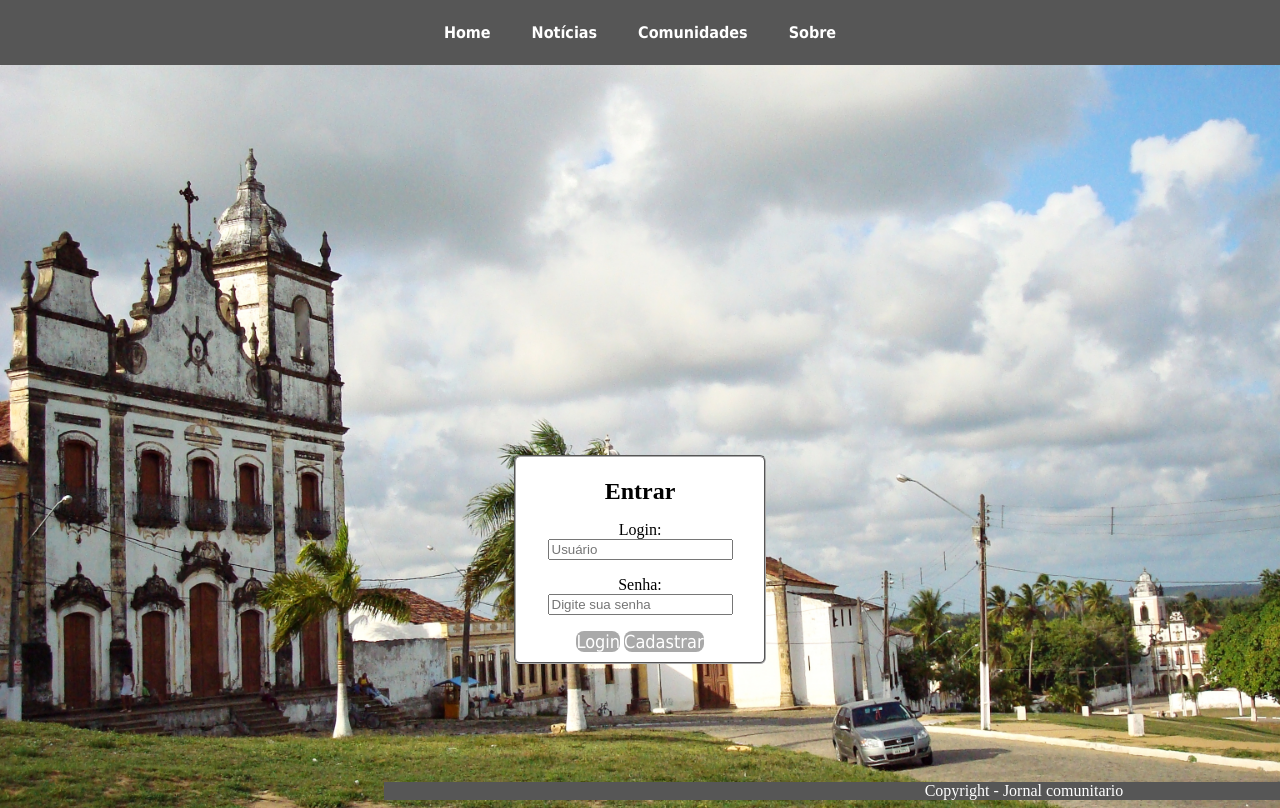
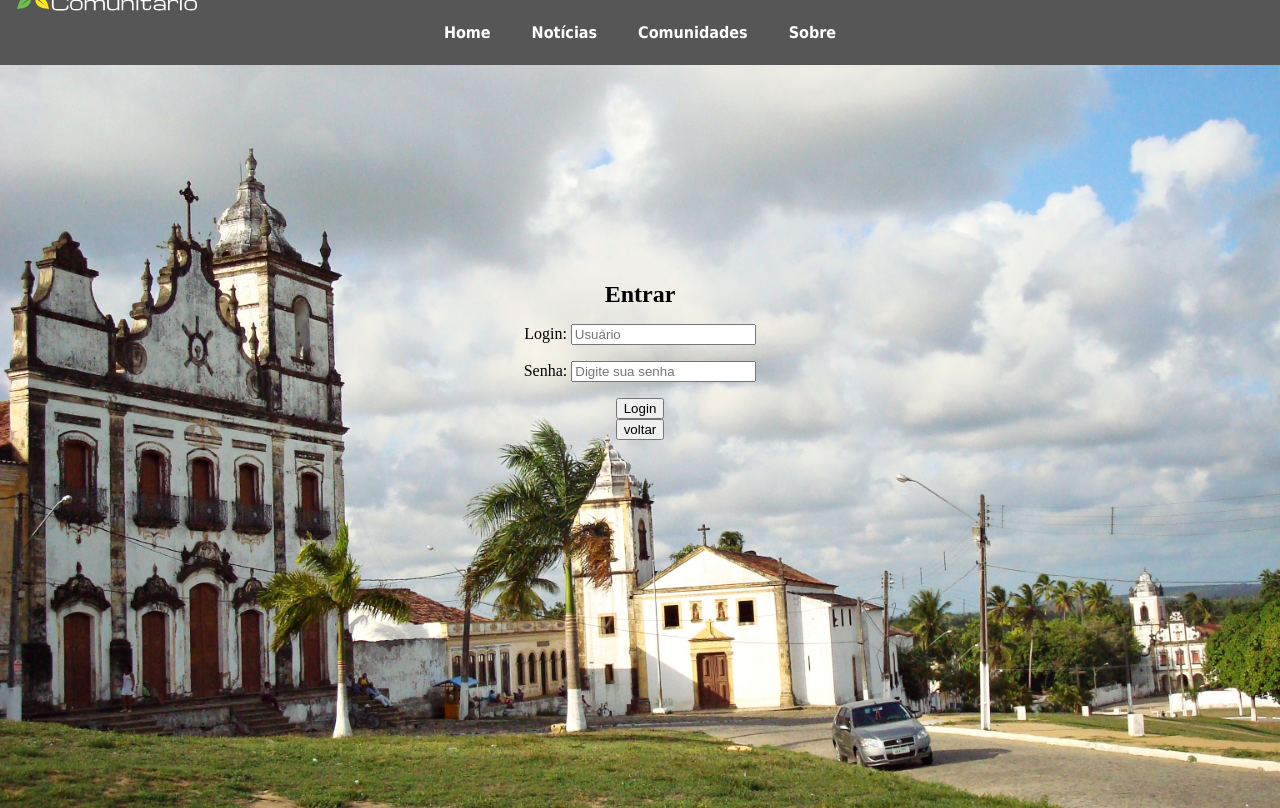
Before and after one commit to JonissonGomes/Jornal-Comunit-rio, a PHP site: page /php/login.php in a window 1280 px wide; the page is wider, and only the part inside the window is pictured. Run offline with PHP 8.4, Linux system fonts and the light colour scheme.

Commit message:
modificações nas paginas para melhor navegação;

```diff
--- a/php/bar.php
+++ b/php/bar.php
@@ -16,14 +16,8 @@
 	    <?php }else{
 	    	} ?>
 	</div>
-
-
-	 <div>
-		<img src="../img/logo.png" class="logo">
-
-	 </div>
 	<div id="menu">
-
+	<img src="../img/logo.png" class="logo">
 	<ul>
 			<!-- marca o link da pagina atual em que o usuario esta acessando //a concluir -->
 			<?php if ($paginaCorrente == "index.php"){?>
--- a/php/conect.php
+++ b/php/conect.php
@@ -1,7 +1,7 @@
 <?php
 try {
 
-	$pdo = new PDO ('mysql:dbname=id7136476_bd1;host=localhost;port=3306', 'id7136476_silvio','paocomovo');
+	$pdo = new PDO ('mysql:dbname=id7031787_login;host=localhost;port=3306', 'id7031787_wjm','paocomovo');
 } catch (PDOException $e) {
 	echo "Erro de Conexão " . $e->getMessage() . "\n";
 	exit;
--- a/php/login.php
+++ b/php/login.php
@@ -8,7 +8,6 @@
 </head>
 <body>
 	<div class="login">
-		<fieldset class="divlogin">
 			<center>
 				<h1>Entrar</h1>
 				<?php
@@ -27,14 +26,10 @@
 				<form method="post" action="login2.php">
 					<p>Login: <input type="text" name="user" placeholder="Usuário"></p>
 					<p>Senha: <input type="password" name="pass" placeholder="Digite sua senha"></p>
-					<input class="send" type="submit" value="Login">
-					<a href="cadastro.php"><button class="send">Cadastrar</button></a>
+					<input class="enviar" type="submit" value="Login">
 				</form>
+			<a href="../index.php"><button class="enviar">voltar</button></a>
 			</center>
-		</fieldset>
 	</div>
-	<footer>
-		<center>Copyright - Jornal comunitario </center>
-	</footer>
 </body>
 </html>
--- a/php/login2.php
+++ b/php/login2.php
@@ -6,7 +6,7 @@ $ps= $_POST['pass'];
 
 include('conect.php');
 
-$stmt= $pdo->prepare("SELECT * FROM login WHERE nickname=? and senha=?");
+$stmt= $pdo->prepare("SELECT * FROM users WHERE username=? and password=?");
 $stmt->execute([$us,$ps]);
 $data = $stmt-> fetchall();
 
--- a/php/new_user.php
+++ b/php/new_user.php
@@ -8,7 +8,7 @@ if ($ps == $ps2) {
 	//conecta ao banco
 	include('conect.php');
 	//procura se ja existe usuarioom o nickname passado;
-	$stmt= $pdo->prepare("SELECT * FROM login WHERE nickname=?");
+	$stmt= $pdo->prepare("SELECT * FROM users WHERE username=?");
 	$stmt->execute([$us]);
 	$data = $stmt-> fetchall();
 	if (in_array($us, $data)) {
@@ -17,7 +17,7 @@ if ($ps == $ps2) {
 	}
 //se não houver ira cadastrar o usuario;
 	else{
-		$stmt= $pdo->prepare("INSERT INTO login (nickname, senha) VALUES (?,?)");
+		$stmt= $pdo->prepare("INSERT INTO users (username, password) VALUES (?,?)");
 		$stmt->execute([$us,$ps]);
 		$_SESSION['inc']='Usuario cadastrado com sucesso';
 		header('location:login.php');
--- a/php/sobre.php
+++ b/php/sobre.php
@@ -2,7 +2,7 @@
 <html lang="pt-br">
 <head>
 	<meta charset="UTF-8">
-	<title>Sobre dos bbzinhos</title>
+	<title>Sobre</title>
 	<link rel="stylesheet" type="text/css" href="../css/sobre.css">
 	<link href="https://fonts.googleapis.com/css?family=Roboto+Condensed" rel="stylesheet">
 </head>
```
Also changed, not shown: php/cadastro.php (+4 -4 lines), php/home.php (+0 -17 lines).
